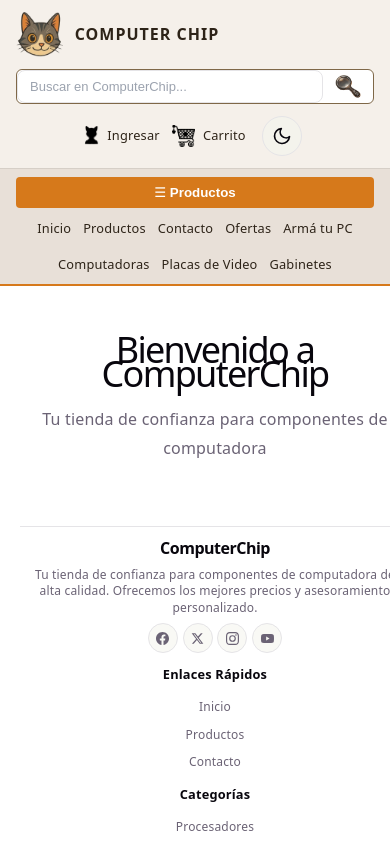
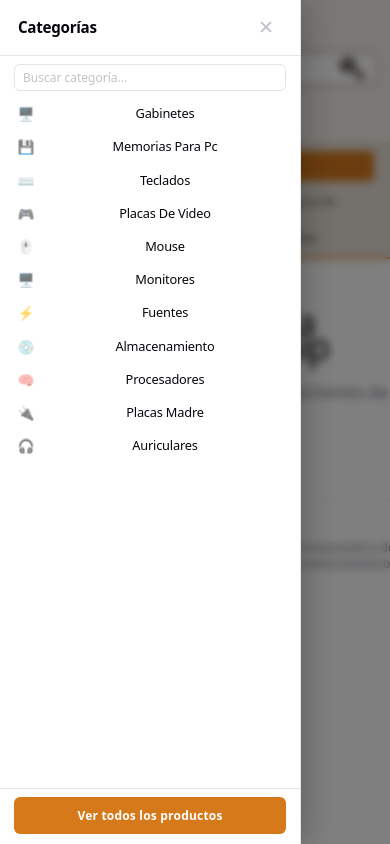
Before and after one commit to msmdev43/FrontComputerChip, a React (Vite) app: page / in a window 390 px wide. Both pictures are taken after a click on the button "☰ Productos". Shown: the top 844 px of the page. Built offline with nearby package versions, Linux system fonts and the light colour scheme.

Commit message:
sideMenu

```diff
--- a/src/components/Navbar.jsx
+++ b/src/components/Navbar.jsx
@@ -1,4 +1,5 @@
 // C:\xampp\htdocs\FrontComputerChip\src\components\Navbar.jsx
+import { useState } from 'react';
 import { Link } from 'react-router-dom'
 import { useCart } from '../context/CartContext';
 import logoAbierto from '../assets/LogoComputerChip.png'
@@ -7,13 +8,24 @@ import searchGato from '../assets/SearchGato.png'
 import ingresarEmoji from '../assets/IngresarEmojiBlanco.png'
 import carritoEmoji from '../assets/CarritoEmojiBlanco.png'
 import ThemeToggle from './ThemeToggle';
+import SideMenu from './SideMenu';
 import '../styles/components/Navbar.css'
 
 function Navbar() {
   const { getItemCount } = useCart();
   const itemCount = getItemCount();
+  const [isMenuOpen, setIsMenuOpen] = useState(false);
+
+  const toggleMenu = () => {
+    setIsMenuOpen(!isMenuOpen);
+  };
+
+  const closeMenu = () => {
+    setIsMenuOpen(false);
+  };
 
   return (
+    <>
       <header className="main-header">
         <div className="header-top">
           <Link to="/" className="logo-container">
@@ -41,7 +53,7 @@ function Navbar() {
               <img src={carritoEmoji} className="action-icon-gato" alt="Carrito" />
               <span>Carrito</span>
               {itemCount > 0 && (
-              <span className="cart-badge">{itemCount}</span>  // 👈 BADGE CON CONTADOR
+                <span className="cart-badge">{itemCount}</span>
               )}
             </Link>
 
@@ -52,7 +64,7 @@ function Navbar() {
         </div>
 
         <nav className="header-bottom">
-        <button className="products-btn">☰ Productos</button>
+          <button className="products-btn" onClick={toggleMenu}>☰ Productos</button>
           <ul className="nav-links">
             <li><Link to="/">Inicio</Link></li>
             <li><Link to="/productos">Productos</Link></li>
@@ -65,6 +77,9 @@ function Navbar() {
           </ul>
         </nav>
       </header>
+
+      <SideMenu isOpen={isMenuOpen} onClose={closeMenu} />
+    </>
   )
 }
 
--- /dev/null
+++ b/src/components/SideMenu.jsx
@@ -0,0 +1,120 @@
+// C:\xampp\htdocs\FrontComputerChip\src\components\SideMenu.jsx
+import { useState, useEffect } from 'react';
+import { Link } from 'react-router-dom';
+import '../styles/components/SideMenu.css';
+
+const SideMenu = ({ isOpen, onClose }) => {
+  const [currentTheme, setCurrentTheme] = useState('light');
+  const [searchTerm, setSearchTerm] = useState('');
+
+  // Bloquear scroll cuando el menú está abierto
+  useEffect(() => {
+    if (isOpen) {
+      document.body.style.overflow = 'hidden';
+      document.body.style.height = '100vh';
+    } else {
+      document.body.style.overflow = '';
+      document.body.style.height = '';
+    }
+
+    return () => {
+      document.body.style.overflow = '';
+      document.body.style.height = '';
+    };
+  }, [isOpen]);
+
+  // Detectar tema claro/oscuro
+  useEffect(() => {
+    const checkTheme = () => {
+      const theme = document.documentElement.getAttribute('data-theme');
+      setCurrentTheme(theme === 'dark' ? 'dark' : 'light');
+    };
+
+    checkTheme();
+
+    const observer = new MutationObserver(checkTheme);
+    observer.observe(document.documentElement, {
+      attributes: true,
+      attributeFilter: ['data-theme']
+    });
+
+    return () => observer.disconnect();
+  }, []);
+
+  if (!isOpen) return null;
+
+  const categorias = [
+    { id: 1, nombre: 'Gabinetes', icon: '🖥️' },
+    { id: 2, nombre: 'Memorias Para Pc', icon: '💾' },
+    { id: 3, nombre: 'Teclados', icon: '⌨️' },
+    { id: 4, nombre: 'Placas De Video', icon: '🎮' },
+    { id: 5, nombre: 'Mouse', icon: '🖱️' },
+    { id: 6, nombre: 'Monitores', icon: '🖥️' },
+    { id: 7, nombre: 'Fuentes', icon: '⚡' },
+    { id: 8, nombre: 'Almacenamiento', icon: '💿' },
+    { id: 9, nombre: 'Procesadores', icon: '🧠' },
+    { id: 10, nombre: 'Placas Madre', icon: '🔌' },
+    { id: 11, nombre: 'Auriculares', icon: '🎧' },
+  ];
+
+  const categoriasFiltradas = categorias.filter(cat =>
+    cat.nombre.toLowerCase().includes(searchTerm.toLowerCase())
+  );
+
+  const handleClose = () => {
+    onClose();
+    setSearchTerm('');
+  };
+
+  const handleOverlayClick = (e) => {
+    if (e.target === e.currentTarget) {
+      onClose();
+      setSearchTerm('');
+    }
+  };
+
+  return (
+    <div className="side-menu-overlay" onClick={handleOverlayClick}>
+      <div className={`side-menu ${currentTheme === 'dark' ? 'dark' : 'light'}`}>
+        <div className="side-menu-header">
+          <h3>Categorías</h3>
+          <button className="side-menu-close" onClick={handleClose}>✕</button>
+        </div>
+
+        <div className="side-menu-body">
+          <div className="side-menu-search">
+            <input
+              type="text"
+              placeholder="Buscar categoría..."
+              className="side-menu-search-input"
+              value={searchTerm}
+              onChange={(e) => setSearchTerm(e.target.value)}
+            />
+          </div>
+
+          <div className="side-menu-categories">
+            {categoriasFiltradas.map((categoria) => (
+              <Link
+                key={categoria.id}
+                to={`/productos?categoria=${encodeURIComponent(categoria.nombre)}`}
+                className="side-menu-category-item"
+                onClick={handleClose}
+              >
+                <span className="side-menu-category-icon">{categoria.icon}</span>
+                <span className="side-menu-category-name">{categoria.nombre}</span>
+              </Link>
+            ))}
+          </div>
+
+          <div className="side-menu-footer">
+            <Link to="/productos" className="side-menu-all-products" onClick={handleClose}>
+              Ver todos los productos
+            </Link>
+          </div>
+        </div>
+      </div>
+    </div>
+  );
+};
+
+export default SideMenu;
--- a/src/styles/components/Navbar.css
+++ b/src/styles/components/Navbar.css
@@ -292,7 +292,7 @@
 }
 
 /* ============================================ */
-/* 🎯 BARRA INFERIOR */
+/* 🎯 BARRA INFERIOR - MEJORADA */
 /* ============================================ */
 .header-bottom {
   display: flex;
@@ -311,6 +311,7 @@
   border-top: 1px solid rgba(0, 0, 0, 0.08);
 }
 
+/* ===== BOTÓN PRODUCTOS - MEJORADO ===== */
 .products-btn {
   background-color: var(--color-accent);
   color: white;
@@ -320,14 +321,26 @@
   border-radius: 4px;
   cursor: pointer;
   margin-right: 20px;
-  transition: background 0.2s;
+  transition: all 0.2s ease;
   white-space: nowrap;
+  font-size: 0.9rem;
+  display: flex;
+  align-items: center;
+  gap: 6px;
+  font-family: inherit;
 }
 
 .products-btn:hover {
   background-color: #b56312;
+  transform: scale(1.02);
+  box-shadow: 0 2px 8px rgba(214, 121, 27, 0.3);
 }
 
+.products-btn:active {
+  transform: scale(0.95);
+}
+
+/* ===== NAV LINKS ===== */
 .nav-links {
   display: flex;
   list-style: none;
@@ -406,12 +419,14 @@
     flex-wrap: wrap;
     gap: 8px;
     padding: 8px 16px;
+    justify-content: center;
   }
 
   .products-btn {
     margin-right: 0;
     width: 100%;
     text-align: center;
+    justify-content: center;
   }
 
   .nav-links {
@@ -434,6 +449,32 @@
 }
 
 @media (max-width: 480px) {
+  .header-top {
+    padding: 8px 12px;
+    gap: 8px;
+  }
+
+  .brand-name {
+    font-size: 0.85rem;
+  }
+
+  .nav-logo {
+    height: 35px;
+  }
+
+  .user-actions {
+    gap: 8px;
+  }
+
+  .action-item {
+    font-size: 0.7rem;
+    gap: 4px;
+  }
+
+  .action-icon-gato {
+    height: 18px;
+  }
+
   .cart-badge {
     top: -5px;
     right: -6px;
@@ -442,4 +483,13 @@
     font-size: 0.45rem;
     border-width: 1.5px;
   }
+
+  .products-btn {
+    font-size: 0.8rem;
+    padding: 6px 12px;
+  }
+
+  .nav-links a {
+    font-size: 0.7rem;
+  }
 }
--- /dev/null
+++ b/src/styles/components/SideMenu.css
@@ -0,0 +1,270 @@
+/* C:\xampp\htdocs\FrontComputerChip\src\styles\components\SideMenu.css */
+
+/* ===== OVERLAY ===== */
+.side-menu-overlay {
+  position: fixed;
+  top: 0;
+  left: 0;
+  right: 0;
+  bottom: 0;
+  background: rgba(0, 0, 0, 0.5);
+  backdrop-filter: blur(4px);
+  z-index: 9998;
+  animation: overlayFadeIn 0.25s ease;
+}
+
+@keyframes overlayFadeIn {
+  from {
+    opacity: 0;
+  }
+  to {
+    opacity: 1;
+  }
+}
+
+/* ===== MENU ===== */
+.side-menu {
+  position: fixed;
+  top: 0;
+  left: 0;
+  width: 280px;
+  height: 100vh;
+  background: var(--bg);
+  box-shadow: 4px 0 30px rgba(0, 0, 0, 0.25);
+  z-index: 9999;
+  display: flex;
+  flex-direction: column;
+  animation: slideIn 0.25s cubic-bezier(0.34, 1.56, 0.64, 1);
+  border-right: 1px solid var(--border);
+}
+
+@keyframes slideIn {
+  from {
+    transform: translateX(-100%);
+    opacity: 0;
+  }
+  to {
+    transform: translateX(0);
+    opacity: 1;
+  }
+}
+
+/* ===== HEADER ===== */
+.side-menu-header {
+  display: flex;
+  justify-content: space-between;
+  align-items: center;
+  padding: 14px 18px;
+  border-bottom: 1px solid var(--border);
+  flex-shrink: 0;
+  background: var(--bg);
+}
+
+.side-menu-header h3 {
+  font-size: 1rem;
+  font-weight: 700;
+  color: var(--text-h);
+  margin: 0;
+  letter-spacing: -0.3px;
+}
+
+.side-menu-close {
+  background: none;
+  border: none;
+  font-size: 1.2rem;
+  cursor: pointer;
+  color: var(--text);
+  opacity: 0.4;
+  padding: 4px 8px;
+  border-radius: 4px;
+  transition: all 0.2s;
+  line-height: 1;
+}
+
+.side-menu-close:hover {
+  opacity: 1;
+  background: var(--code-bg);
+}
+
+/* ===== BODY ===== */
+.side-menu-body {
+  flex: 1;
+  overflow-y: auto;
+  padding: 8px 0 0;
+  display: flex;
+  flex-direction: column;
+}
+
+/* Scrollbar personalizada */
+.side-menu-body::-webkit-scrollbar {
+  width: 4px;
+}
+
+.side-menu-body::-webkit-scrollbar-track {
+  background: transparent;
+}
+
+.side-menu-body::-webkit-scrollbar-thumb {
+  background: var(--border);
+  border-radius: 2px;
+}
+
+.side-menu-body::-webkit-scrollbar-thumb:hover {
+  background: var(--accent);
+}
+
+/* ===== SEARCH - CORREGIDO ===== */
+.side-menu-search {
+  padding: 0 14px 6px;
+  flex-shrink: 0;
+}
+
+.side-menu-search-input {
+  width: 100%;
+  padding: 6px 10px;
+  border: 1px solid var(--border);
+  border-radius: 6px;
+  background: var(--bg);
+  color: var(--text-h);
+  font-size: 0.75rem;
+  font-family: inherit;
+  transition: all 0.2s;
+  box-sizing: border-box; /* 👈 IMPORTANTE: evita que se salga */
+}
+
+.side-menu-search-input:focus {
+  outline: none;
+  border-color: var(--accent);
+  box-shadow: 0 0 0 2px var(--accent-bg);
+}
+
+.side-menu-search-input::placeholder {
+  color: var(--text);
+  opacity: 0.4;
+  font-size: 0.75rem;
+}
+
+/* ===== CATEGORIES ===== */
+.side-menu-categories {
+  display: flex;
+  flex-direction: column;
+  padding: 0 4px;
+  flex: 1;
+}
+
+.side-menu-category-item {
+  display: flex;
+  align-items: center;
+  gap: 10px;
+  padding: 6px 14px;
+  text-decoration: none;
+  color: var(--text-h);
+  transition: all 0.15s ease;
+  cursor: pointer;
+  border-radius: 4px;
+  font-size: 0.85rem;
+}
+
+.side-menu-category-item:hover {
+  background: var(--accent-bg);
+  color: var(--accent);
+}
+
+.side-menu-category-item:active {
+  transform: scale(0.97);
+}
+
+.side-menu-category-icon {
+  font-size: 0.95rem;
+  width: 22px;
+  text-align: center;
+  flex-shrink: 0;
+  opacity: 0.7;
+}
+
+.side-menu-category-name {
+  font-size: 0.85rem;
+  font-weight: 500;
+  flex: 1;
+  letter-spacing: -0.2px;
+}
+
+.side-menu-category-item:hover .side-menu-category-name {
+  color: var(--accent);
+}
+
+/* ===== FOOTER - SIEMPRE AL FINAL ===== */
+.side-menu-footer {
+  padding: 8px 14px 10px;
+  border-top: 1px solid var(--border);
+  flex-shrink: 0;
+  background: var(--bg);
+  margin-top: auto;
+}
+
+.side-menu-all-products {
+  display: block;
+  padding: 8px 12px;
+  text-align: center;
+  background: var(--accent);
+  color: #fff;
+  text-decoration: none;
+  border-radius: 6px;
+  font-weight: 600;
+  font-size: 0.8rem;
+  transition: all 0.2s ease;
+  letter-spacing: 0.2px;
+  box-sizing: border-box;
+}
+
+.side-menu-all-products:hover {
+  opacity: 0.9;
+  transform: translateY(-1px);
+  box-shadow: 0 2px 8px rgba(214, 121, 27, 0.25);
+}
+
+.side-menu-all-products:active {
+  transform: scale(0.97);
+}
+
+/* ===== RESPONSIVE ===== */
+@media (max-width: 768px) {
+  .side-menu {
+    width: 260px;
+  }
+}
+
+@media (max-width: 480px) {
+  .side-menu {
+    width: 100%;
+    max-width: 300px;
+  }
+
+  .side-menu-header h3 {
+    font-size: 0.95rem;
+  }
+
+  .side-menu-category-item {
+    padding: 5px 12px;
+    font-size: 0.8rem;
+  }
+
+  .side-menu-category-name {
+    font-size: 0.8rem;
+  }
+
+  .side-menu-category-icon {
+    font-size: 0.85rem;
+    width: 20px;
+  }
+
+  .side-menu-all-products {
+    font-size: 0.75rem;
+    padding: 7px 10px;
+  }
+
+  .side-menu-search-input {
+    font-size: 0.7rem;
+    padding: 5px 8px;
+  }
+}
```
Lines whose indentation alone changed are shown as unchanged.
